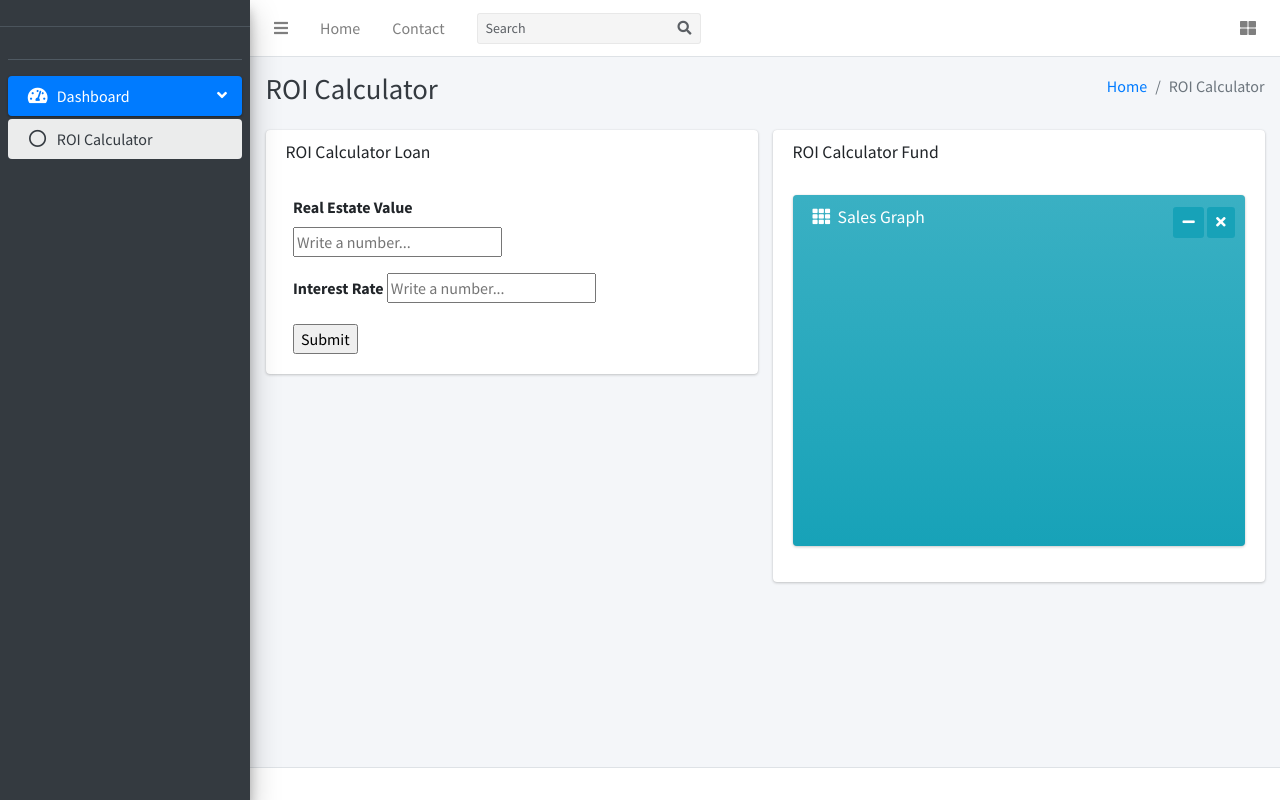
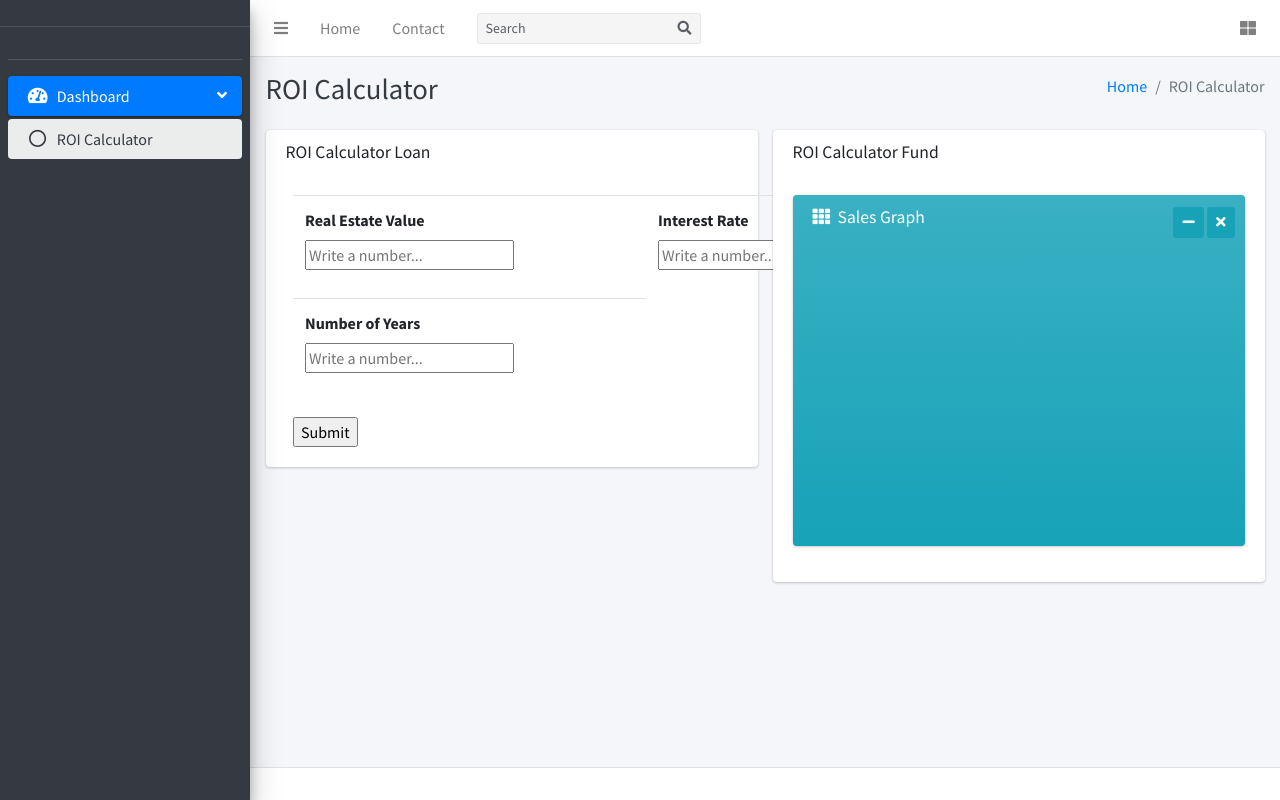
Before and after one commit to bmaelum/roi_calculator, a Flask app: page / in a window 1280 px wide. Run offline with Flask 2, Linux system fonts and the light colour scheme; some libraries are stand-ins or nearby versions.

Commit message:
Added table structure

```diff
--- a/app.py
+++ b/app.py
@@ -17,6 +17,7 @@ app.config['SECRET_KEY'] = SECRET_KEY
 class MyForm(FlaskForm):
     estateValue         = StringField('estateValue', validators=[DataRequired()], render_kw={"placeholder": "Write a number..."})
     interestRate        = StringField('interestRate', validators=[DataRequired()], render_kw={"placeholder": "Write a number..."})
+    numYears           = StringField('numYears', validators=[DataRequired()], render_kw={"placeholder": "Write a number..."})
 
 
 language = 'NO'
@@ -43,10 +44,10 @@ def generate_chart(dataDict):
 
             # Generate labels
             now = datetime.datetime.now()
-            labels = np.linspace(now.year, now.year+11, num=12, endpoint=True)
+            labels = np.linspace(now.year, now.year+11, num=dataDict['numYears'], endpoint=True)
 
             # Calculate values
-            values = exponential(dataDict['estateValue'], dataDict['interestRate'], 12)
+            values = exponential(dataDict['estateValue'], dataDict['interestRate'], dataDict['numYears'])
 
             line_labels=labels
             line_values=values
@@ -71,13 +72,15 @@ def index():
 
         if loanForm.validate_on_submit():
                 print('Validated.')
-                print(loanDict)
-                print(loanDict)
+
                 loanDict['estateValue'] = int(loanForm.estateValue.data)
+                loanDict ['numYears'] = int(loanForm.numYears.data)
+
                 loanDict['necessaryEquity'] = int(loanDict['estateValue'] * 0.15)
                 loanDict['dokumentAvgift'] = int(loanDict['estateValue'] * 0.025)
 
                 loanDict['interestRate'] = float(loanForm.interestRate.data)
+
 
                 line_labels, line_values = generate_chart(loanDict)
 
--- a/templates/index.html
+++ b/templates/index.html
@@ -136,7 +136,7 @@ to get the desired effect
             <div class="card">
               <div class="card-header border-0">
                 <div class="d-flex justify-content-between">
-                  <h3 class="card-title">ROI Calculator Loan</h3>
+                  <h2 class="card-title">ROI Calculator Loan</h2>
                 </div>
               </div>
               <div class="card-body">
@@ -144,35 +144,66 @@ to get the desired effect
                   <div class="container">
                     <form method="POST" action="/">
                       {{ loanForm.hidden_tag() }}
-
+                      <table class="table">
+                        <tr>
+                          <td>
                             <div class="form-group" style="margin-right: 120px;">
                             <label>Real Estate Value</label>
                             {{ loanForm.estateValue(size=20) }}
                             </div>
-
+                          </td>
+                          <td>
                             <div class="form-group" style="margin-right: 120px;">
                               <label>Interest Rate</label>
                               {{ loanForm.interestRate(size=20) }}
                             </div>
+                          </td>
+                        </tr>
+                        <tr>
+                          <td>
+                            <div class="form-group" style="margin-right: 120px;">
+                              <label>Number of Years</label>
+                              {{ loanForm.numYears(size=20) }}
+                            </div>
+                          </td>
+
+                        </tr>
+                      </table>
+
                       <input type="submit" value="Submit">
 
                     </form>
 
                     {% if loanDict['necessaryEquity'] %}
-                    <div>
+                    <table class="table">
+                      <tr>
+                        <td>
                             <label>Necessary Equity</label>
+                        </td>
+                        <td>
                           {{ "{:,.0f} NOK".format(loanDict['necessaryEquity']) }}
-                    </div>
+                        </td>
+                      </tr>
 
-                    <div>
+                      <tr>
+                        <td>
                             <label>Dokumentavgift</label>
+                        </td>
+                        <td>
                           {{ "{:,.0f} NOK".format(loanDict['dokumentAvgift']) }}
-                    </div>
+                        </td>
+                      </tr>
 
-                    <div>
+                      <tr>
+                        <td>
                             <label>YoY Interest Rate</label>
+                        </td>
+                        <td>
                           {{ (loanDict['interestRate'] * 100 - 100)|string + '%'}}
-                    </div>
+                        </td>
+                      </tr>
+
+                    </table>
 
 
                       <!DOCTYPE html>
```
Lines whose indentation alone changed are shown as unchanged.
